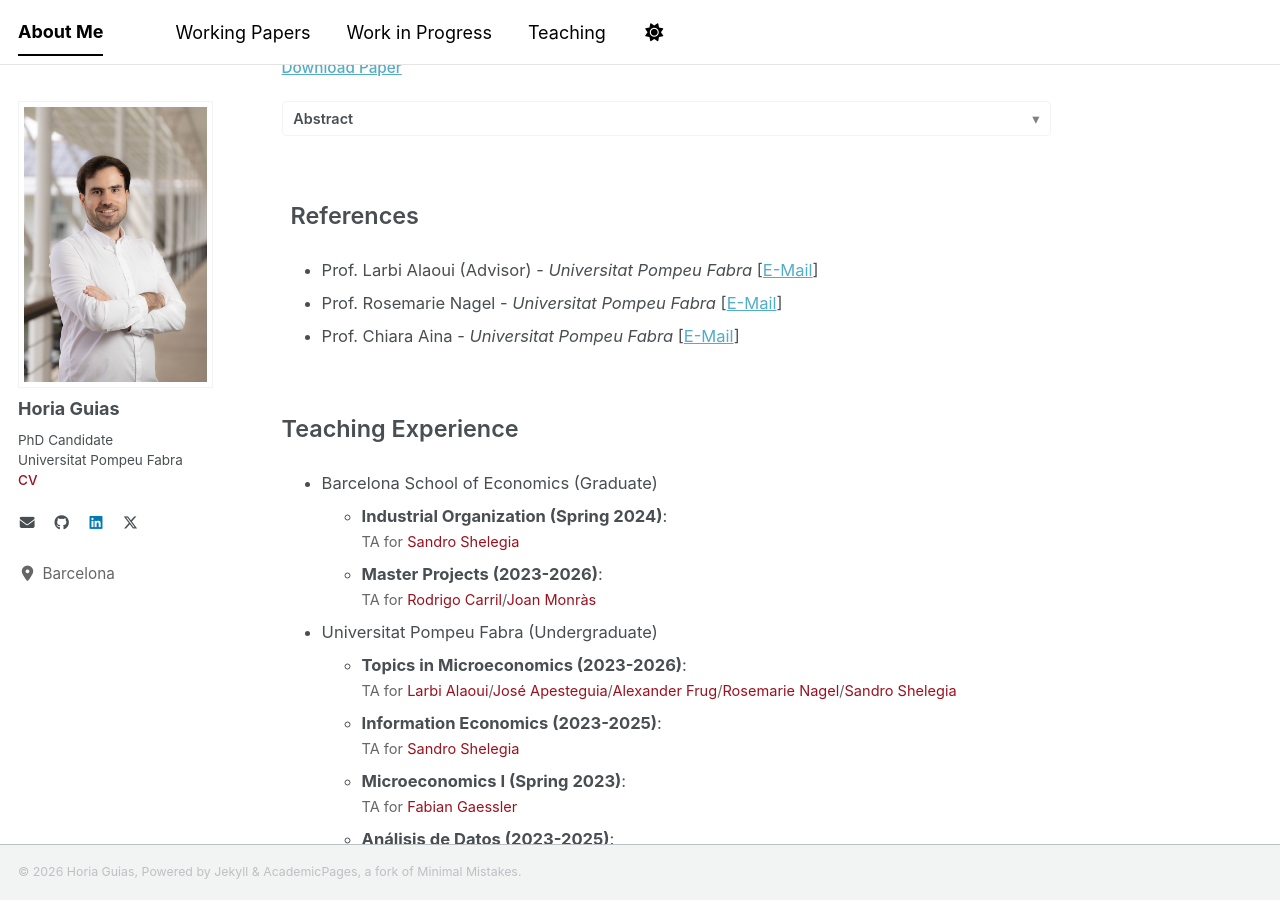
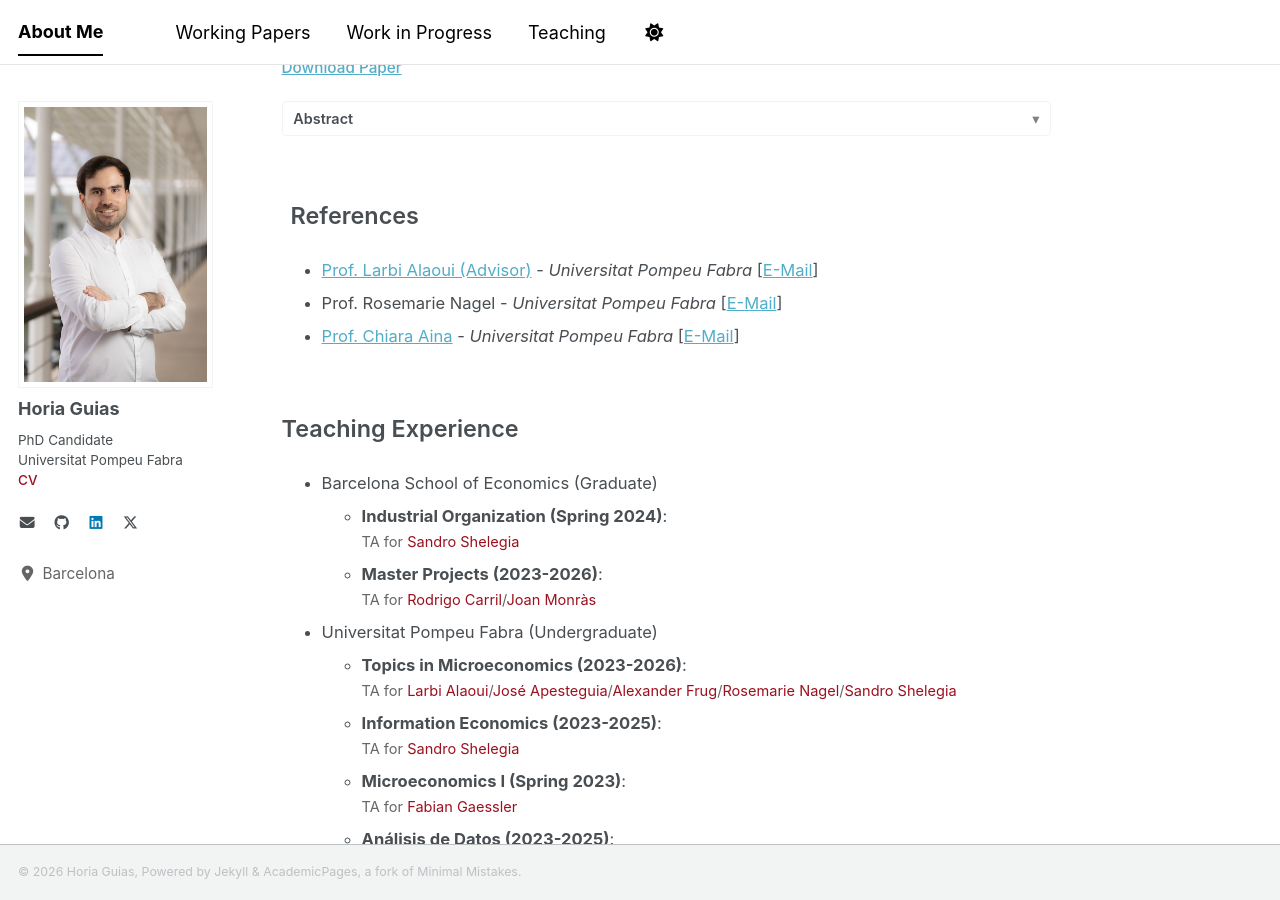
Before and after one commit to horiaguias/horiaguias.github.io, a Jekyll site: the page built from _pages/about.md, in a window 1280 px wide and 900 px high, scrolled down 686 px. Built offline with Jekyll 4.4.1, drawn with Linux system fonts in a browser that asks for light colours; a style sheet for code colours, icons or effects is not loaded; some of the changed lines change nothing that is shown.

Commit message:
Update Weblinks to References

```diff
--- a/_pages/about.md
+++ b/_pages/about.md
@@ -62,9 +62,9 @@ redirect_from:
 
 <h2 id="teaching" style="font-size: 1.3rem; font-weight: 600; margin: 0.5rem; border-bottom: none;">References</h2>
 
-* Prof. Larbi Alaoui (Advisor) - <i>Universitat Pompeu Fabra</i> [<a href="mailto:larbi.alaoui@upf.edu">E-Mail</a>]
+* <a href="https://larbialaoui.com/">Prof. Larbi Alaoui (Advisor)</a> - <i>Universitat Pompeu Fabra</i> [<a href="mailto:larbi.alaoui@upf.edu">E-Mail</a>]
 * Prof. Rosemarie Nagel - <i>Universitat Pompeu Fabra</i> [<a href="mailto:rosemarie.nagel@upf.edu">E-Mail</a>]
-* Prof. Chiara Aina - <i>Universitat Pompeu Fabra</i> [<a href="mailto:chiara.aina@upf.edu">E-Mail</a>]
+* <a href="https://chiaraaina.github.io/">Prof. Chiara Aina</a> - <i>Universitat Pompeu Fabra</i> [<a href="mailto:chiara.aina@upf.edu">E-Mail</a>]
 
 
 <div style="height: 40px;"></div>
```
